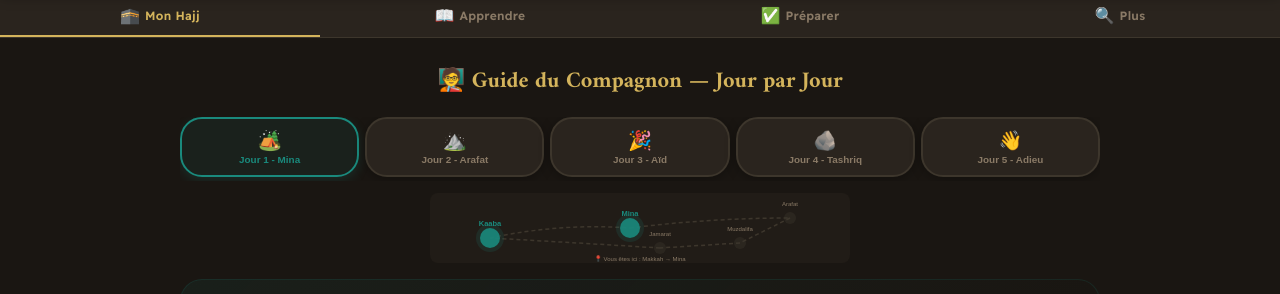
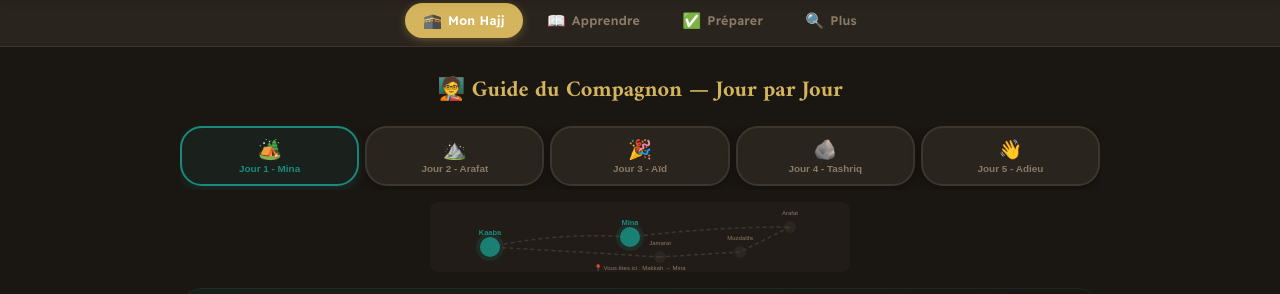
Before and after one commit to abourdim/hajj-guide, a website: page index.html in a window 1280 px wide. Shown: the part 126-420 px from the top of the page. Drawn offline with nearby package versions, Linux system fonts and the light colour scheme.

Commit message:
Style tabs as pill/chip buttons with gold filled active state
Active tab gets a filled gold pill background with white text.
Inactive tabs are transparent with subtle hover. Much clearer UX.

Co-Authored-By: Claude Opus 4.6 (1M context) <noreply@anthropic.com>

```diff
--- a/style.css
+++ b/style.css
@@ -76,12 +76,12 @@ body{font-family:var(--ff);background:var(--bg);color:var(--t1);-webkit-font-smo
 .search-wrap input{border:none;background:0;flex:1;font-size:.88rem;color:var(--t1);outline:none;font-family:inherit}
 
 /* TABS — elegant underline with glow */
-.tabs{display:flex;overflow-x:auto;gap:0;padding:0;background:var(--card);border-bottom:1px solid var(--brd);scrollbar-width:none;position:sticky;top:56px;z-index:90}
+.tabs{display:flex;overflow-x:auto;gap:6px;padding:8px 12px;background:var(--card);border-bottom:1px solid var(--brd);scrollbar-width:none;position:sticky;top:56px;z-index:90;justify-content:center}
 .tabs::-webkit-scrollbar{display:none}
-.tab{border:none;background:0;padding:10px 6px;flex:1;cursor:pointer;font-size:.8rem;font-weight:600;color:var(--t3);display:flex;align-items:center;justify-content:center;gap:5px;transition:.2s;font-family:var(--fu);min-width:0;position:relative;border-bottom:2px solid transparent}
-.tab:hover{color:var(--t1)}
-.tab.active{color:var(--gold);border-bottom-color:var(--gold)}
-.ti{font-size:1rem}.tl{font-size:.75rem;letter-spacing:.3px}
+.tab{border:none;background:0;padding:8px 18px;cursor:pointer;font-size:.8rem;font-weight:600;color:var(--t3);display:flex;align-items:center;gap:6px;transition:.2s;font-family:var(--fu);border-radius:20px;white-space:nowrap}
+.tab:hover{color:var(--t1);background:rgba(200,168,78,.06)}
+.tab.active{color:#fff;background:var(--gold);box-shadow:0 2px 8px rgba(200,168,78,.35)}
+.ti{font-size:.95rem}.tl{font-size:.78rem;letter-spacing:.3px}
 
 /* CONTENT */
 .content{max-width:960px;margin:0 auto;padding:24px 20px 80px}
```
